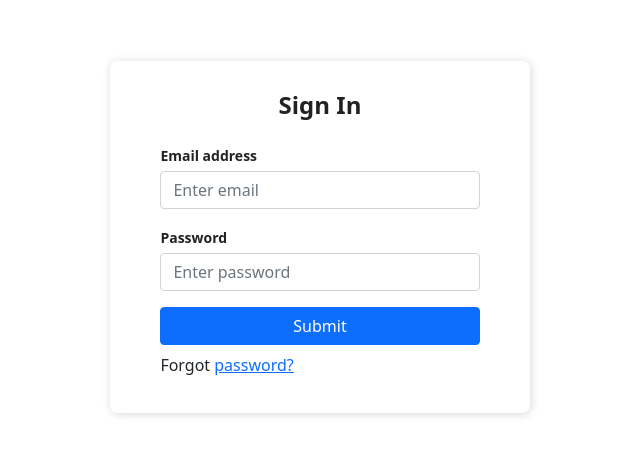
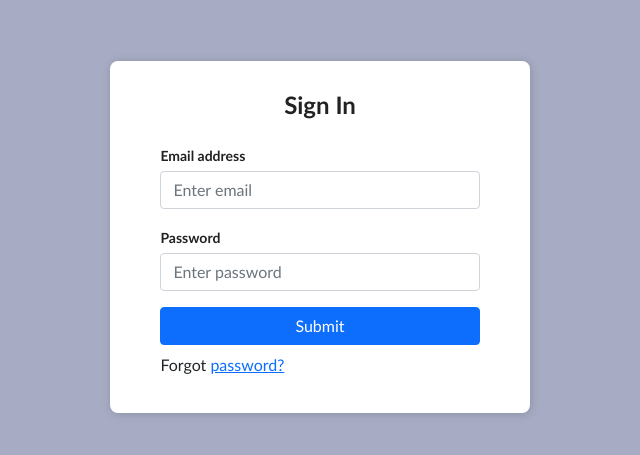
Before and after one commit to Hassyunity/Teams, a React (Create React App) app: page / in a window 1280 px wide. Shown: the part 163-618 px from the top of the page, without its empty margins (320-960 px from the left). Built offline with nearby package versions, Linux system fonts and the light colour scheme.

Commit message:
add improvement styles

```diff
--- a/src/Auth.js
+++ b/src/Auth.js
@@ -1,8 +1,16 @@
 import React from "react"
 
-// export default function (props)
+
 const Auth = () =>{
   return (
+    <div
+      style={{
+        display: 'flex',
+        justifyContent: 'Left',
+        alignItems: 'Right',
+        height: '100vh'
+      }}
+    >
     <div className="Auth-form-container">
       <form className="Auth-form">
         <div className="Auth-form-content">
@@ -34,6 +42,7 @@ const Auth = () =>{
         </div>
       </form>
     </div>
+    </div>
   )
 }
 export default Auth;
--- a/src/Login.js
+++ b/src/Login.js
@@ -2,6 +2,8 @@ import "bootstrap/dist/css/bootstrap.min.css"
 import "./login.css"
 import { BrowserRouter as Router, Switch, Route } from 'react-router-dom';
 import Auth from "./Auth"
+
+import './pages/styles/Todo.css';
 
 function Log() {
   return (
```
